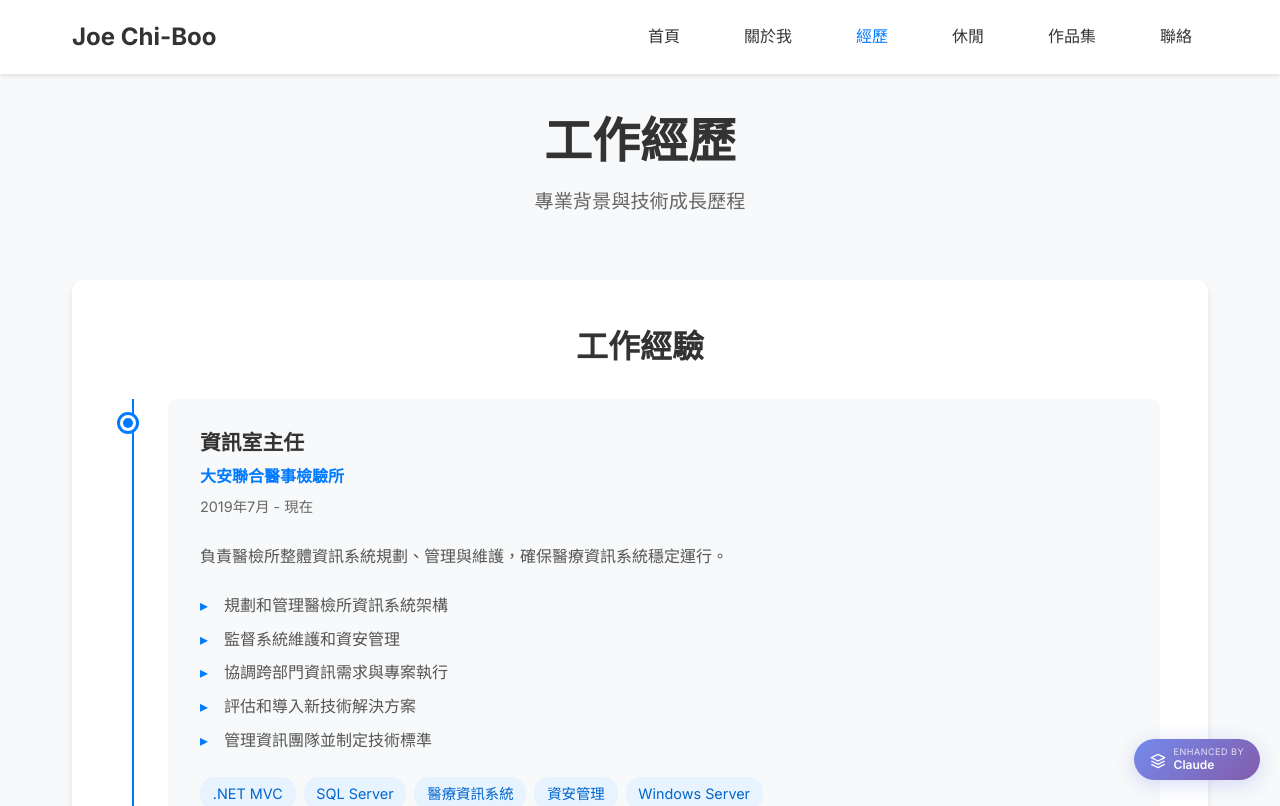
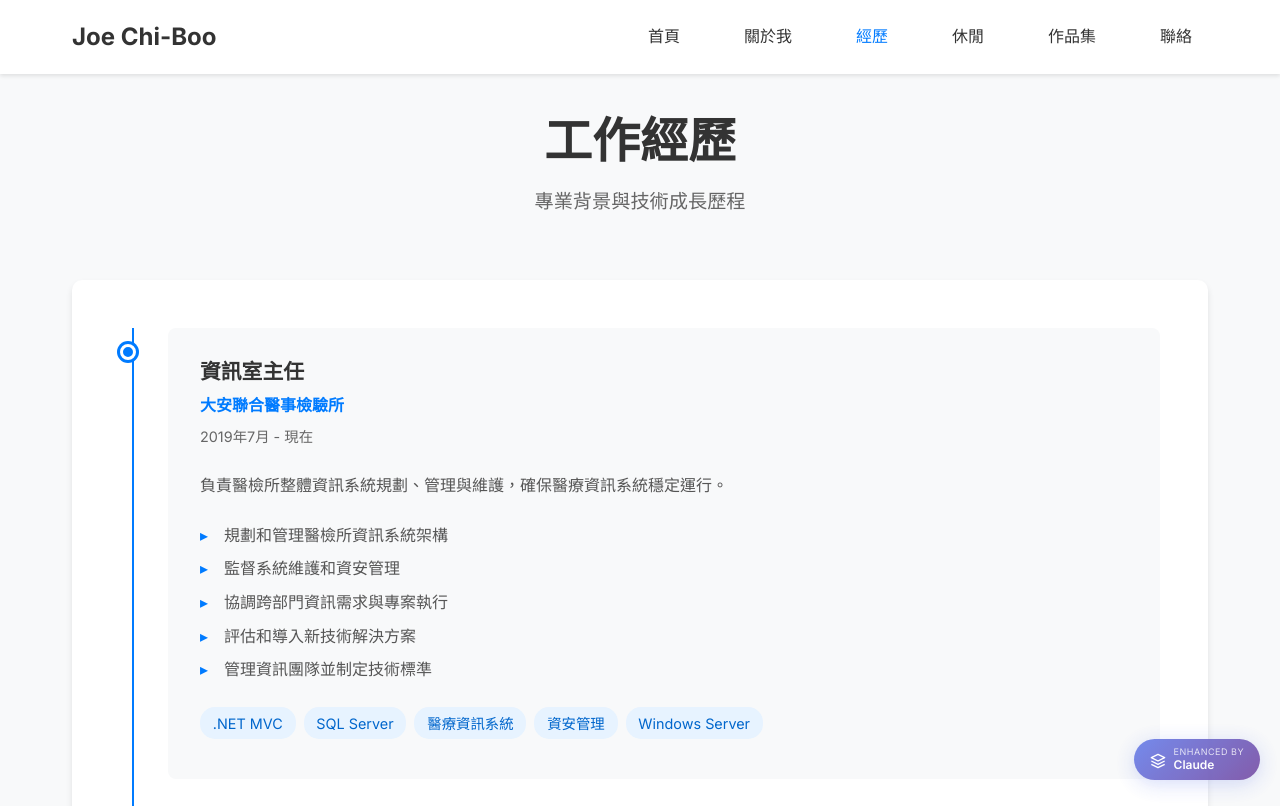
Before and after one commit to joechiboo/joechiboo.github.io, a Vue app: page /experience in a window 1280 px wide. Shown: the top 806 px of the page. Built offline with nearby package versions, Linux system fonts and the light colour scheme.

Commit message:
移除多餘的「工作經驗」子標題
- 刪除工作經驗區塊的 h2 標題
- 保持頁面標題「工作經歷」，避免重複
- 簡化頁面結構

```diff
--- a/src/views/Experience.vue
+++ b/src/views/Experience.vue
@@ -8,7 +8,6 @@
 
       <div class="experience-content">
         <section class="work-experience">
-          <h2>工作經驗</h2>
           <div class="experience-timeline">
             <div class="experience-item" v-for="job in workExperience" :key="job.id">
               <div class="timeline-dot"></div>
```
